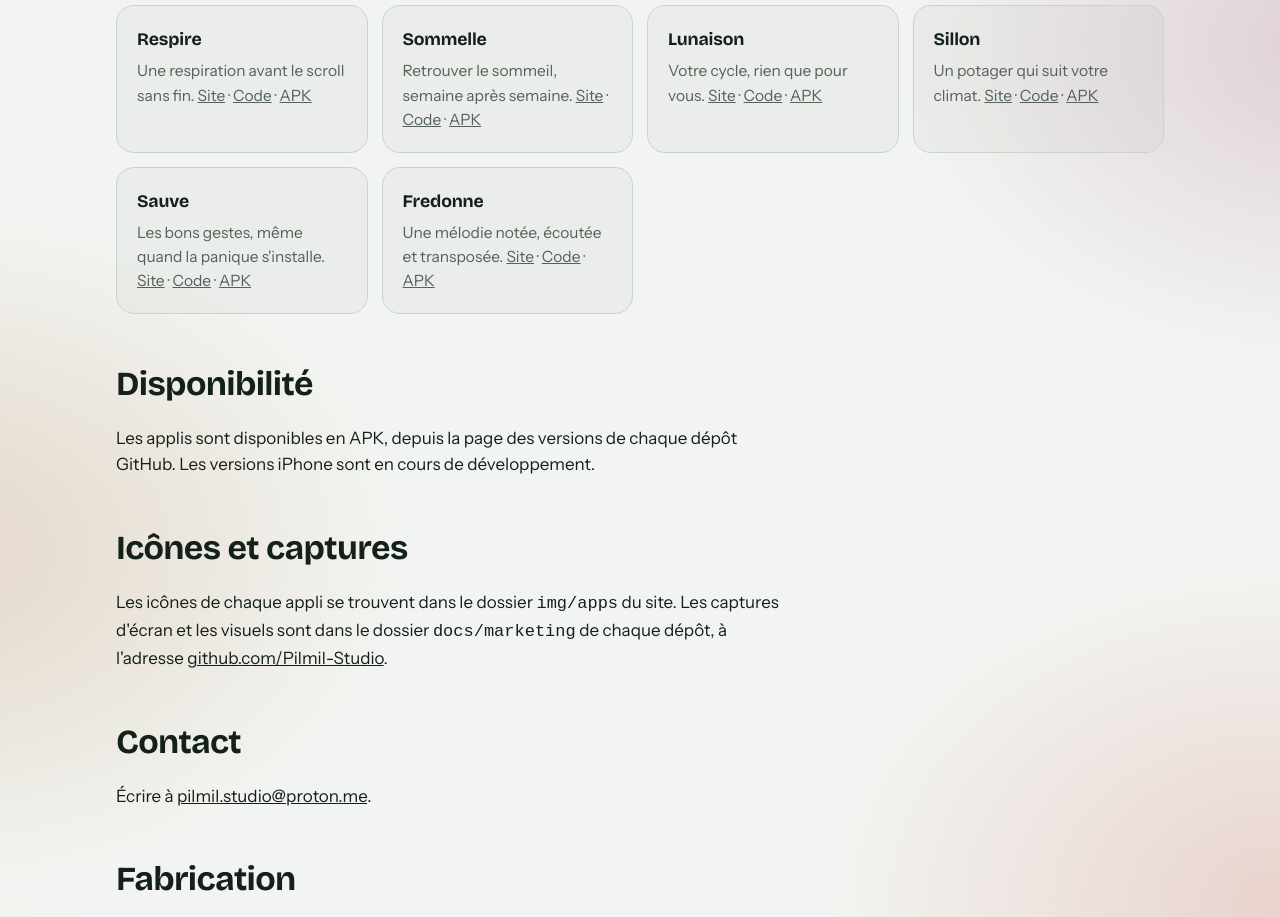
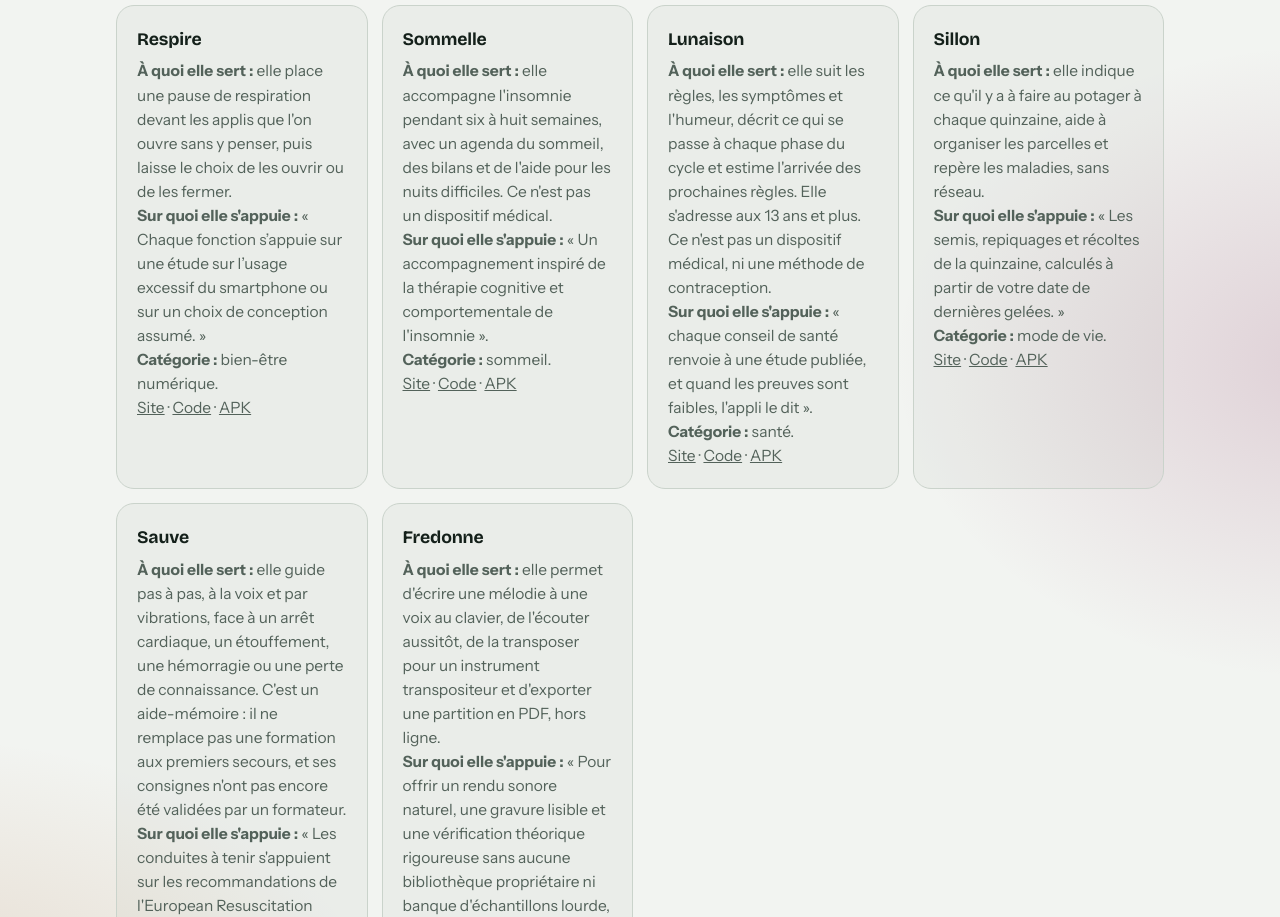
Before and after one commit to Pilmil-Studio/Pilmil-Studio.github.io, a plain HTML site: page presse.html in a window 1280 px wide. Shown: the part 735-1652 px from the top of the page. Drawn offline with Linux system fonts and the light colour scheme.

Commit message:
Presse : fiche par appli (usage, appui, catégorie, liens)

```diff
--- a/presse.html
+++ b/presse.html
@@ -49,12 +49,48 @@
 
     <h2 id="apps-title">Les six applis</h2>
     <ul class="principles">
-      <li><h3>Respire</h3><p>Une respiration avant le scroll sans fin. <a href="https://pilmil-studio.github.io/respire/fr/">Site</a> · <a href="https://github.com/Pilmil-Studio/respire">Code</a> · <a href="https://github.com/Pilmil-Studio/respire/releases/latest">APK</a></p></li>
-      <li><h3>Sommelle</h3><p>Retrouver le sommeil, semaine après semaine. <a href="https://pilmil-studio.github.io/sommelle/">Site</a> · <a href="https://github.com/Pilmil-Studio/sommelle">Code</a> · <a href="https://github.com/Pilmil-Studio/sommelle/releases/latest">APK</a></p></li>
-      <li><h3>Lunaison</h3><p>Votre cycle, rien que pour vous. <a href="https://pilmil-studio.github.io/lunaison/">Site</a> · <a href="https://github.com/Pilmil-Studio/lunaison">Code</a> · <a href="https://github.com/Pilmil-Studio/lunaison/releases/latest">APK</a></p></li>
-      <li><h3>Sillon</h3><p>Un potager qui suit votre climat. <a href="https://pilmil-studio.github.io/sillon/">Site</a> · <a href="https://github.com/Pilmil-Studio/sillon">Code</a> · <a href="https://github.com/Pilmil-Studio/sillon/releases/latest">APK</a></p></li>
-      <li><h3>Sauve</h3><p>Les bons gestes, même quand la panique s'installe. <a href="https://pilmil-studio.github.io/sauve/">Site</a> · <a href="https://github.com/Pilmil-Studio/sauve">Code</a> · <a href="https://github.com/Pilmil-Studio/sauve/releases/latest">APK</a></p></li>
-      <li><h3>Fredonne</h3><p>Une mélodie notée, écoutée et transposée. <a href="https://pilmil-studio.github.io/fredonne/">Site</a> · <a href="https://github.com/Pilmil-Studio/fredonne">Code</a> · <a href="https://github.com/Pilmil-Studio/fredonne/releases/latest">APK</a></p></li>
+      <li>
+        <h3>Respire</h3>
+        <p><strong>À quoi elle sert :</strong> elle place une pause de respiration devant les applis que l'on ouvre sans y penser, puis laisse le choix de les ouvrir ou de les fermer.</p>
+        <p><strong>Sur quoi elle s'appuie :</strong> « Chaque fonction s’appuie sur une étude sur l’usage excessif du smartphone ou sur un choix de conception assumé. »</p>
+        <p><strong>Catégorie :</strong> bien-être numérique.</p>
+        <p><a href="https://pilmil-studio.github.io/respire/fr/">Site</a> · <a href="https://github.com/Pilmil-Studio/respire">Code</a> · <a href="https://github.com/Pilmil-Studio/respire/releases/latest">APK</a></p>
+      </li>
+      <li>
+        <h3>Sommelle</h3>
+        <p><strong>À quoi elle sert :</strong> elle accompagne l'insomnie pendant six à huit semaines, avec un agenda du sommeil, des bilans et de l'aide pour les nuits difficiles. Ce n'est pas un dispositif médical.</p>
+        <p><strong>Sur quoi elle s'appuie :</strong> « Un accompagnement inspiré de la thérapie cognitive et comportementale de l'insomnie ».</p>
+        <p><strong>Catégorie :</strong> sommeil.</p>
+        <p><a href="https://pilmil-studio.github.io/sommelle/">Site</a> · <a href="https://github.com/Pilmil-Studio/sommelle">Code</a> · <a href="https://github.com/Pilmil-Studio/sommelle/releases/latest">APK</a></p>
+      </li>
+      <li>
+        <h3>Lunaison</h3>
+        <p><strong>À quoi elle sert :</strong> elle suit les règles, les symptômes et l'humeur, décrit ce qui se passe à chaque phase du cycle et estime l'arrivée des prochaines règles. Elle s'adresse aux 13 ans et plus. Ce n'est pas un dispositif médical, ni une méthode de contraception.</p>
+        <p><strong>Sur quoi elle s'appuie :</strong> « chaque conseil de santé renvoie à une étude publiée, et quand les preuves sont faibles, l'appli le dit ».</p>
+        <p><strong>Catégorie :</strong> santé.</p>
+        <p><a href="https://pilmil-studio.github.io/lunaison/">Site</a> · <a href="https://github.com/Pilmil-Studio/lunaison">Code</a> · <a href="https://github.com/Pilmil-Studio/lunaison/releases/latest">APK</a></p>
+      </li>
+      <li>
+        <h3>Sillon</h3>
+        <p><strong>À quoi elle sert :</strong> elle indique ce qu'il y a à faire au potager à chaque quinzaine, aide à organiser les parcelles et repère les maladies, sans réseau.</p>
+        <p><strong>Sur quoi elle s'appuie :</strong> « Les semis, repiquages et récoltes de la quinzaine, calculés à partir de votre date de dernières gelées. »</p>
+        <p><strong>Catégorie :</strong> mode de vie.</p>
+        <p><a href="https://pilmil-studio.github.io/sillon/">Site</a> · <a href="https://github.com/Pilmil-Studio/sillon">Code</a> · <a href="https://github.com/Pilmil-Studio/sillon/releases/latest">APK</a></p>
+      </li>
+      <li>
+        <h3>Sauve</h3>
+        <p><strong>À quoi elle sert :</strong> elle guide pas à pas, à la voix et par vibrations, face à un arrêt cardiaque, un étouffement, une hémorragie ou une perte de connaissance. C'est un aide-mémoire : il ne remplace pas une formation aux premiers secours, et ses consignes n'ont pas encore été validées par un formateur.</p>
+        <p><strong>Sur quoi elle s'appuie :</strong> « Les conduites à tenir s'appuient sur les recommandations de l'European Resuscitation Council (ERC 2021) et sur les référentiels nationaux de premiers secours (PSC1). »</p>
+        <p><strong>Catégorie :</strong> santé.</p>
+        <p><a href="https://pilmil-studio.github.io/sauve/">Site</a> · <a href="https://github.com/Pilmil-Studio/sauve">Code</a> · <a href="https://github.com/Pilmil-Studio/sauve/releases/latest">APK</a></p>
+      </li>
+      <li>
+        <h3>Fredonne</h3>
+        <p><strong>À quoi elle sert :</strong> elle permet d'écrire une mélodie à une voix au clavier, de l'écouter aussitôt, de la transposer pour un instrument transpositeur et d'exporter une partition en PDF, hors ligne.</p>
+        <p><strong>Sur quoi elle s'appuie :</strong> « Pour offrir un rendu sonore naturel, une gravure lisible et une vérification théorique rigoureuse sans aucune bibliothèque propriétaire ni banque d'échantillons lourde, le moteur de Fredonne s'appuie sur la littérature scientifique en acoustique musicale et en musicologie computationnelle. »</p>
+        <p><strong>Catégorie :</strong> musique.</p>
+        <p><a href="https://pilmil-studio.github.io/fredonne/">Site</a> · <a href="https://github.com/Pilmil-Studio/fredonne">Code</a> · <a href="https://github.com/Pilmil-Studio/fredonne/releases/latest">APK</a></p>
+      </li>
     </ul>
 
     <h2>Disponibilité</h2>
```
Also changed, not shown: en/press.html (+42 -6 lines).
